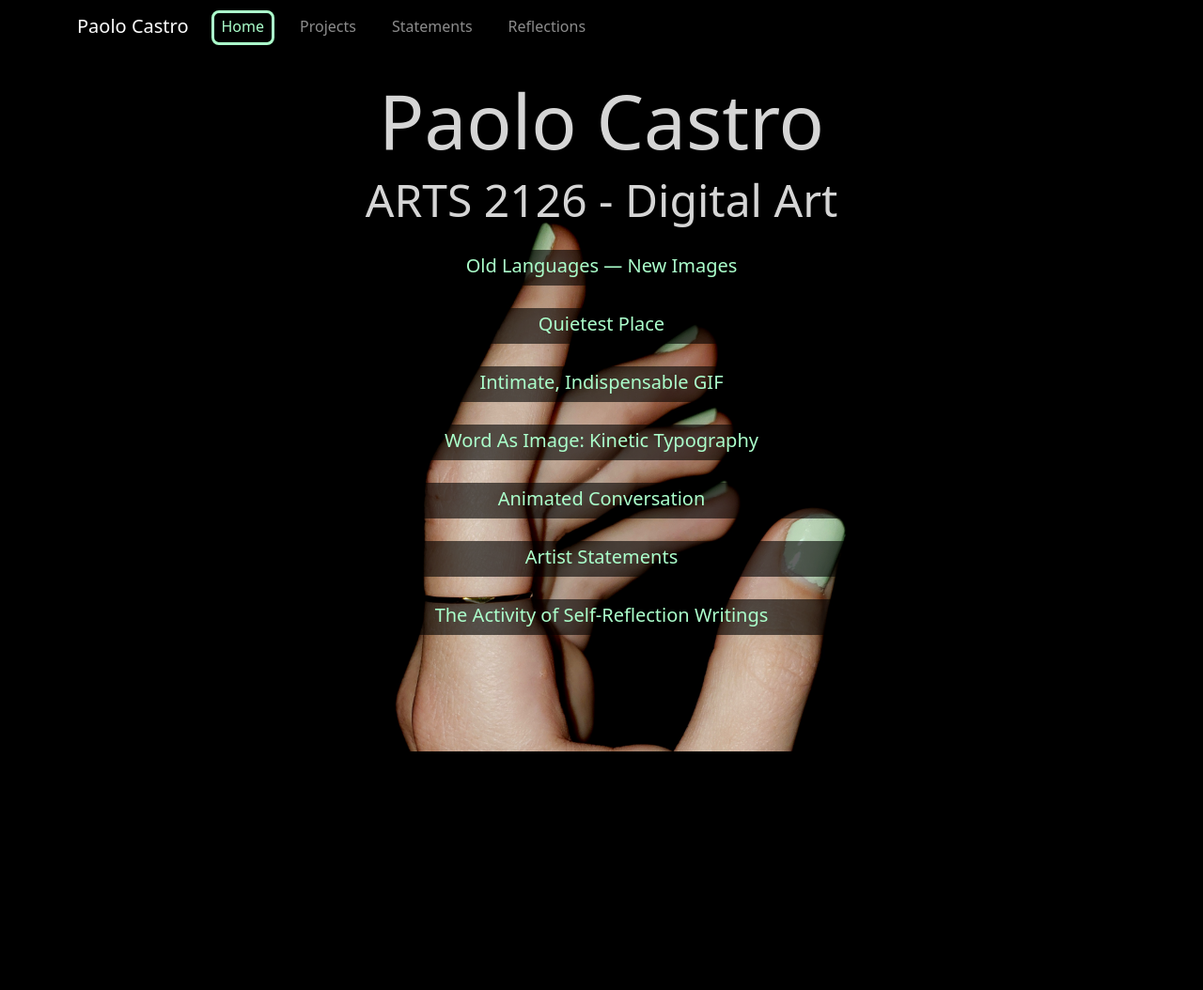
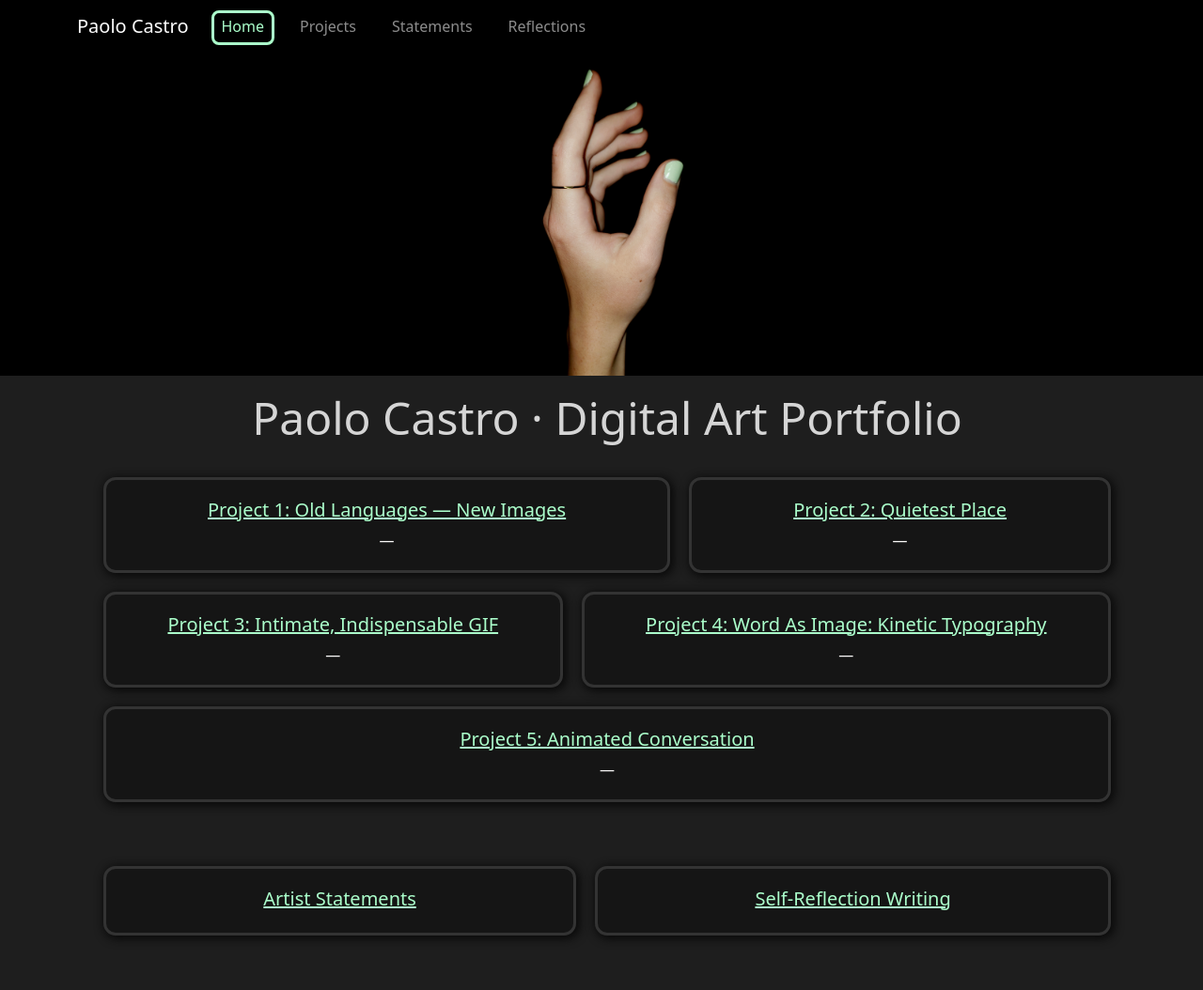
Before and after one commit to EmpathyCastro/DigitalArtPortfolio, a Flask app: page / in a window 1280 px wide. Shown: the whole page at 94% size. Before the commit the page ends 800 px from the top, so only its background shows below. Run offline with Flask 2, Linux system fonts and the light colour scheme; parts of the project's set-up code (start-up, migrations or seed data) failed here and were passed over; some libraries are stand-ins or nearby versions.

Commit message:
Visual adjustments

```diff
--- a/web/static/css/main.css
+++ b/web/static/css/main.css
@@ -1,12 +1,14 @@
 .splash {
     background-image: url("/static/images/front.png");
     background-repeat: no-repeat, repeat;
-    background-size: cover;
+    background-size: contain;
     background-position: center bottom;
-    position: fixed;
-    height: 100vh;
-    width: 100vw;
-    bottom: 0;
+    background-color: #000;
+    height: 50vh;
+    /*position: fixed;*/
+    /*height: 100vh;*/
+    /*width: 100vw;*/
+    /*bottom: 0;*/
     padding-top: 5rem;
 }
 
@@ -16,10 +18,23 @@
     padding-bottom: 9px;
 }
 
-.project-container {
+.project-container, .preview-container {
     background-color: #151515;
     border: #333333 3px solid;
     padding: 20px;
     border-radius: 13px;
     box-shadow: 2px 2px 10px 2px #0a0a0a;
 }
+
+.preview-container {
+    min-width: 40%;
+    margin: 10px;
+    cursor: pointer;
+    text-align: center;
+    text-decoration: none;
+}
+
+.preview-container:hover {
+    box-shadow: 2px 2px 10px 4px #0a0a0a;
+    border-color: #484848;
+}
--- a/web/templates/home.html
+++ b/web/templates/home.html
@@ -2,17 +2,49 @@
 
 {% block content %}
   <div class="text-light bg-black splash" id="splash">
-    <h1 class="text-center display-1">Paolo Castro</h1>
-    <h3 class="text-center display-5">ARTS 2126 - Digital Art</h3>
-    <div class="text-center vstack gap-3 mt-4">
-      <a class="h5 text-primary splash-link text-decoration-none" href="{{ url_for("project1") }}"><span>Old Languages — New Images</span></a>
-      <a class="h5 text-primary splash-link text-decoration-none" href="{{ url_for("project2") }}"><span>Quietest Place</span></a>
-      <a class="h5 text-primary splash-link text-decoration-none" href="{{ url_for("project3") }}"><span>Intimate, Indispensable GIF</span></a>
-      <a class="h5 text-primary splash-link text-decoration-none" href="{{ url_for("project4") }}"><span>Word As Image: Kinetic Typography</span></a>
-      <a class="h5 text-primary splash-link text-decoration-none" href="{{ url_for("project5") }}"><span>Animated Conversation</span></a>
-      <a class="h5 text-primary splash-link text-decoration-none" href="{{ url_for("statements") }}"><span>Artist Statements</span></a>
-      <a class="h5 text-primary splash-link text-decoration-none" href="{{ url_for("reflections") }}"><span>The Activity of Self-Reflection Writings</span></a>
+  </div>
+  <div class="mt-3 container">
+    <h5 class="text-center display-5">Paolo Castro  ·  Digital Art Portfolio</h5>
+    <div class="mt-4 d-flex flex-wrap justify-content-center">
+      <a class="preview-container flex-fill text-light" href="{{ url_for("project1") }}">
+        <div class="h5 text-decoration-underline text-primary" href="#">Project 1: Old Languages — New Images</div>
+        <div>—</div>
+      </a>
+      <a class="preview-container flex-fill text-light" href="{{ url_for("project2") }}">
+        <div class="h5 text-decoration-underline text-primary" href="#">Project 2: Quietest Place</div>
+        <div>—</div>
+      </a>
+      <a class="preview-container flex-fill text-light" href="{{ url_for("project3") }}">
+        <div class="h5 text-decoration-underline text-primary" href="#">Project 3: Intimate, Indispensable GIF</div>
+        <div>—</div>
+      </a>
+      <a class="preview-container flex-fill text-light" href="{{ url_for("project4") }}">
+        <div class="h5 text-decoration-underline text-primary" href="#">Project 4: Word As Image: Kinetic Typography</div>
+        <div>—</div>
+      </a>
+      <a class="preview-container flex-fill text-light" href="{{ url_for("project5") }}">
+        <div class="h5 text-decoration-underline text-primary" href="#">Project 5: Animated Conversation</div>
+        <div>—</div>
+      </a>
     </div>
+    <div class="d-flex flex-wrap justify-content-center mt-5 mb-5">
+      <a class="preview-container flex-fill text-light pb-3" href="{{ url_for("statements") }}">
+        <div class="h5 text-decoration-underline text-primary" href="#">Artist Statements</div>
+      </a>
+      <a class="preview-container flex-fill text-light pb-3" href="{{ url_for("reflections") }}">
+        <div class="h5 text-decoration-underline text-primary" href="#">Self-Reflection Writing</div>
+      </a>
+    </div>
+{#    <h3 class="text-center display-5">ARTS 2126 - Digital Art</h3>#}
+{#    <div class="text-center vstack gap-3 mt-4">#}
+{#      <a class="h5 text-primary splash-link text-decoration-none" href="{{ url_for("project1") }}"><span>Old Languages — New Images</span></a>#}
+{#      <a class="h5 text-primary splash-link text-decoration-none" href="{{ url_for("project2") }}"><span>Quietest Place</span></a>#}
+{#      <a class="h5 text-primary splash-link text-decoration-none" href="{{ url_for("project3") }}"><span>Intimate, Indispensable GIF</span></a>#}
+{#      <a class="h5 text-primary splash-link text-decoration-none" href="{{ url_for("project4") }}"><span>Word As Image: Kinetic Typography</span></a>#}
+{#      <a class="h5 text-primary splash-link text-decoration-none" href="{{ url_for("project5") }}"><span>Animated Conversation</span></a>#}
+{#      <a class="h5 text-primary splash-link text-decoration-none" href="{{ url_for("statements") }}"><span>Artist Statements</span></a>#}
+{#      <a class="h5 text-primary splash-link text-decoration-none" href="{{ url_for("reflections") }}"><span>The Activity of Self-Reflection Writings</span></a>#}
+{#    </div>#}
   </div>
 {#  <div class="bg-black">#}
 {#    <img alt="" src="{{ url_for("static", filename="images/front.png") }}" class="w-100">#}
@@ -21,19 +53,19 @@
 
 {% block scripts %}
   <script>
-    let splash = $("#splash")
-    let win = $(window)
+    {#let splash = $("#splash")#}
+    {#let win = $(window)#}
 
-    function pageResize() {
-        if (win.height() > win.width()) { // narrow
-            splash.css("background-position", "center bottom")
-        } else { // wide
-            splash.css("background-position", "center top")
-        }
-    }
-
-    $(window).on("resize", pageResize)
-
-    $(window).ready(pageResize)
+    {#function pageResize() {#}
+    {#    if (win.height() > win.width()) { // narrow#}
+    {#        splash.css("background-position", "center bottom")#}
+    {#    } else { // wide#}
+    {#        splash.css("background-position", "center top")#}
+    {#    }#}
+    {#}#}
+    {##}
+    {#$(window).on("resize", pageResize)#}
+    {##}
+    {#$(window).ready(pageResize)#}
   </script>
 {% endblock scripts %}
--- a/web/templates/layout.html
+++ b/web/templates/layout.html
@@ -20,7 +20,7 @@
   {% endif %}
 </head>
 
-<body {% if not no_header and not splash %}style="margin-top: 4rem" {% elif splash %}class="bg-black"{% endif %}>
+<body {% if not no_header and not splash %}style="margin-top: 4rem" {% endif %}>
 
   {% if not no_header %}
   <header class="site-header">
```
